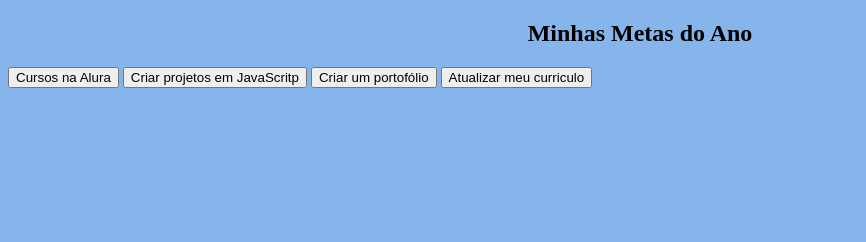
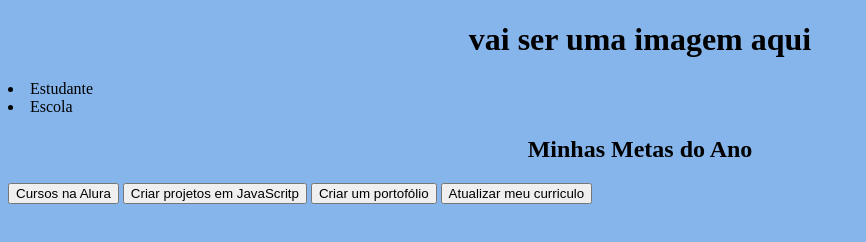
Before and after one commit to Vitoria1B/vitoria1B, a plain HTML site: page index.html in a window 1280 px wide. Shown: the whole page, without its empty margins (0-866 px from the left). Drawn offline with Linux system fonts and the light colour scheme.

Commit message:
Add files via upload

```diff
--- a/index.html
+++ b/index.html
@@ -7,6 +7,11 @@
         <link rel="stylesheet" href="style.css">
     </head>
     <body>
+        <h1>vai ser uma imagem aqui</h1>
+        <u1>
+            <li>Estudante</li>
+            <li>Escola</li>
+        </u1>
         <section class="contéudo principal"></section>
         <h2 class="titulo-principal">Minhas Metas do Ano</h2>
         <div class="botoes">
```
